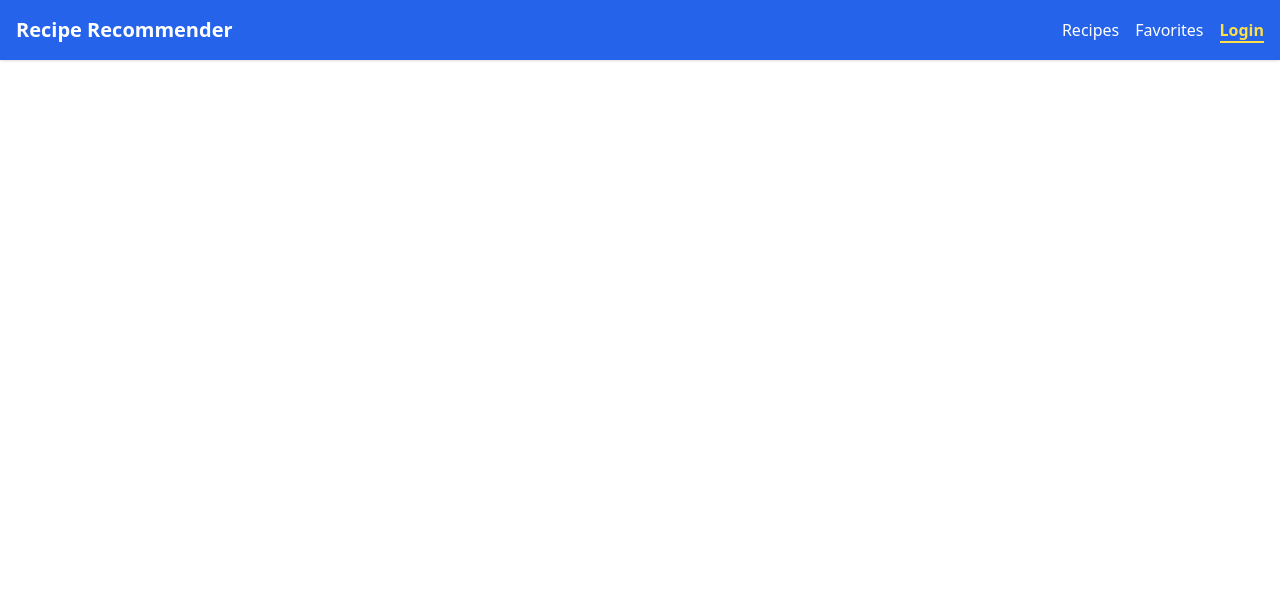
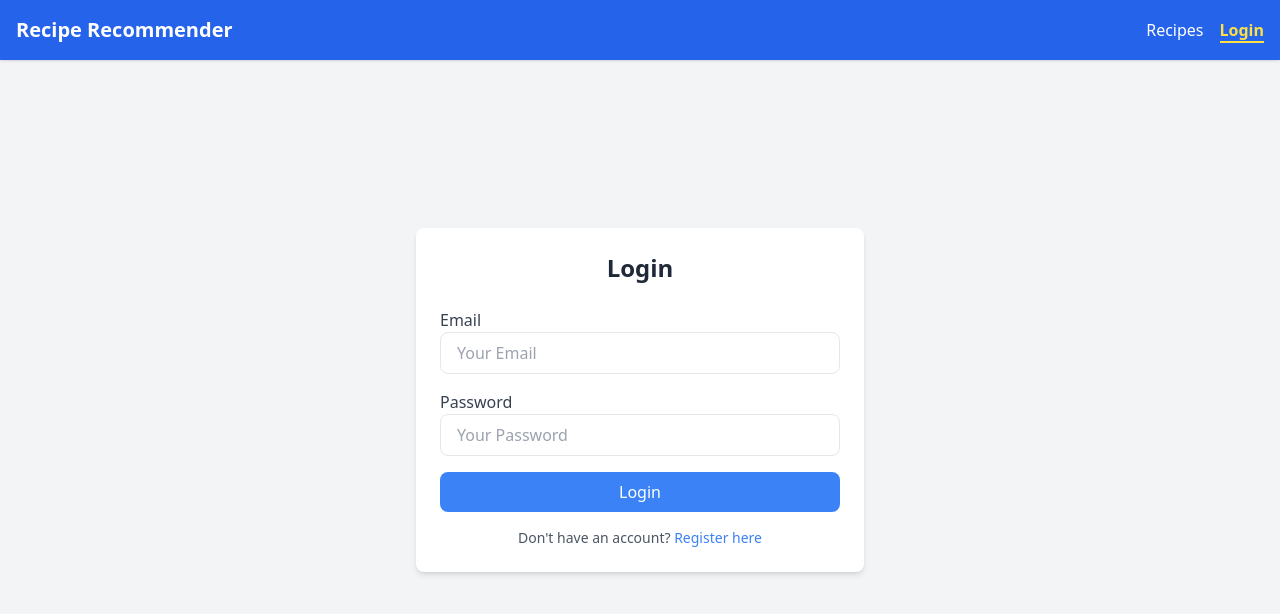
Before and after one commit to Amiya-1999/RecipeRecommender, an Angular app in the folder recipe-recommender-frontend/: page /login in a window 1280 px wide. Shown: the top 614 px of the page. Built offline with nearby package versions, Linux system fonts and the light colour scheme.

Commit message:
login paage and authentication

```diff
--- a/recipe-recommender-frontend/src/app/components/favorite-list/favorite-list.component.ts
+++ b/recipe-recommender-frontend/src/app/components/favorite-list/favorite-list.component.ts
@@ -1,6 +1,7 @@
 import { Component } from '@angular/core';
 import { FavoriteService } from '../../services/favorite.service';
 import { CommonModule } from '@angular/common';
+import { UserService } from '../../services/user.service';
 
 @Component({
   selector: 'app-favorite-list',
@@ -11,22 +12,21 @@ import { CommonModule } from '@angular/common';
 })
 export class FavoriteListComponent {
   favorites: any[] = [];
-  userId: string = "1";
 
-  constructor(private favoriteService: FavoriteService) {}
+  constructor(private favoriteService: FavoriteService, private userService: UserService) {}
 
   ngOnInit(): void {
     this.loadFavorites();
   }
 
   loadFavorites(): void {
-    this.favoriteService.getFavorites(this.userId).subscribe((favorites) => {
+    this.favoriteService.getFavorites(this.userService.userId).subscribe((favorites) => {
       this.favorites = favorites;
     });
   }
 
   removeFavorite(recipeId: string): void {
-    this.favoriteService.removeFavorite(this.userId, recipeId).subscribe((data) => {
+    this.favoriteService.removeFavorite(this.userService.userId, recipeId).subscribe((data) => {
       alert(data.message)
       this.favorites = this.favorites.filter((fav) => fav.id !== recipeId);
     });
--- a/recipe-recommender-frontend/src/app/components/header/header.component.html
+++ b/recipe-recommender-frontend/src/app/components/header/header.component.html
@@ -10,16 +10,25 @@
       >
 
       <a
+        *ngIf="isLoggedIn"
         routerLink="/favorites"
         routerLinkActive="font-bold text-yellow-300 border-b-2 border-yellow-300"
         class="mr-4"
         >Favorites</a
       >
       <a
+        (click)="logOut()"
+        *ngIf="isLoggedIn"
         routerLink="/login"
         routerLinkActive="font-bold text-yellow-300 border-b-2 border-yellow-300"
-        >Login</a
+        >Logout</a
       >
+      <a
+      *ngIf="!isLoggedIn"
+      routerLink="/login"
+      routerLinkActive="font-bold text-yellow-300 border-b-2 border-yellow-300"
+      >Login</a
+    >
     </nav>
   </div>
 </header>
--- a/recipe-recommender-frontend/src/app/components/header/header.component.ts
+++ b/recipe-recommender-frontend/src/app/components/header/header.component.ts
@@ -1,6 +1,7 @@
 import { CommonModule } from '@angular/common';
 import { Component } from '@angular/core';
 import { RouterLink, RouterLinkActive } from '@angular/router';
+import { UserService } from '../../services/user.service';
 
 @Component({
   selector: 'app-header',
@@ -10,5 +11,18 @@ import { RouterLink, RouterLinkActive } from '@angular/router';
   styleUrl: './header.component.css'
 })
 export class HeaderComponent {
+  isLoggedIn: boolean = false;
+
+  constructor(private userService: UserService) {}
+
+  ngOnInit() {
+    this.userService.isLoggedIn().subscribe((data) => {
+      this.isLoggedIn = data;
+    })
+  }
+
+  logOut() {
+    this.userService.logout();
+  }
 
 }
--- a/recipe-recommender-frontend/src/app/components/login/login.component.html
+++ b/recipe-recommender-frontend/src/app/components/login/login.component.html
@@ -1 +1,83 @@
-<p>login works!</p>
+<div class="min-h-screen flex items-center justify-center bg-gray-100">
+  <div class="w-full max-w-md bg-white rounded-lg shadow-md p-6">
+    <h2 class="text-2xl font-semibold text-gray-800 text-center mb-6">
+      {{ isRegister ? "Register" : "Login" }}
+    </h2>
+    <form [formGroup]="authForm" (ngSubmit)="onSubmit()" class="space-y-4">
+      <div *ngIf="isRegister">
+        <label for="name" class="block text-gray-700 font-medium">Name</label>
+        <input
+          id="name"
+          type="text"
+          formControlName="name"
+          placeholder="Your Name"
+          class="w-full px-4 py-2 border rounded-lg focus:outline-none focus:ring-2 focus:ring-blue-500"
+        />
+        <p
+          *ngIf="authForm.get('name')?.invalid && authForm.get('name')?.touched"
+          class="text-sm text-red-500"
+        >
+          Name is required.
+        </p>
+      </div>
+
+      <div>
+        <label for="email" class="block text-gray-700 font-medium">Email</label>
+        <input
+          id="email"
+          type="email"
+          formControlName="email"
+          placeholder="Your Email"
+          class="w-full px-4 py-2 border rounded-lg focus:outline-none focus:ring-2 focus:ring-blue-500"
+        />
+        <p
+          *ngIf="
+            authForm.get('email')?.invalid && authForm.get('email')?.touched
+          "
+          class="text-sm text-red-500"
+        >
+          Please enter a valid email.
+        </p>
+      </div>
+
+      <div>
+        <label for="password" class="block text-gray-700 font-medium"
+          >Password</label
+        >
+        <input
+          id="password"
+          type="password"
+          formControlName="password"
+          placeholder="Your Password"
+          class="w-full px-4 py-2 border rounded-lg focus:outline-none focus:ring-2 focus:ring-blue-500"
+        />
+        <p
+          *ngIf="
+            authForm.get('password')?.invalid &&
+            authForm.get('password')?.touched
+          "
+          class="text-sm text-red-500"
+        >
+          Password must be at least 6 characters long.
+        </p>
+      </div>
+
+      <button
+        type="submit"
+        class="w-full bg-blue-500 text-white py-2 px-4 rounded-lg hover:bg-blue-600 transition duration-200"
+      >
+        {{ isRegister ? "Register" : "Login" }}
+      </button>
+    </form>
+
+    <p class="text-center text-sm text-gray-600 mt-4">
+      {{ isRegister ? "Already have an account?" : "Don't have an account?" }}
+      <a
+        (click)="toggleAuthMode()"
+        class="text-blue-500 hover:underline cursor-pointer"
+      >
+        {{ isRegister ? "Back to Login" : "Register here" }}
+      </a>
+    </p>
+  </div>
+</div>
--- a/recipe-recommender-frontend/src/app/components/login/login.component.ts
+++ b/recipe-recommender-frontend/src/app/components/login/login.component.ts
@@ -1,12 +1,56 @@
 import { Component } from '@angular/core';
+import { UserService } from '../../services/user.service';
+import { Router } from '@angular/router';
+import { FormGroup, FormBuilder, Validators, ReactiveFormsModule } from '@angular/forms';
+import { CommonModule } from '@angular/common';
 
 @Component({
   selector: 'app-login',
   standalone: true,
-  imports: [],
+  imports: [CommonModule, ReactiveFormsModule],
   templateUrl: './login.component.html',
-  styleUrl: './login.component.css'
+  styleUrl: './login.component.css',
 })
 export class LoginComponent {
+  authForm: FormGroup;
+  isRegister = false;
 
+  constructor(
+    private fb: FormBuilder,
+    private userService: UserService,
+    private router: Router
+  ) {
+    this.authForm = this.fb.group({
+      name: [''],
+      email: ['', [Validators.required, Validators.email]],
+      password: ['', [Validators.required, Validators.minLength(6)]],
+    });
+  }
+
+  toggleAuthMode() {
+    this.isRegister = !this.isRegister;
+    if (!this.isRegister) {
+      this.authForm.get('name')?.reset();
+    }
+  }
+
+  onSubmit() {
+    if (this.authForm.invalid) return;
+
+    const { name, email, password } = this.authForm.value;
+
+    if (this.isRegister) {
+      const data = { name: name, email: email, password: password };
+      this.userService.register(data).subscribe(() => {
+        alert('Registration successful. Please log in.');
+        this.toggleAuthMode();
+      });
+    } else {
+      const data = { email: email, password: password };
+      this.userService.login(data).subscribe((res) => {
+        localStorage.setItem('token', res.token);
+        this.router.navigate(['/']);
+      });
+    }
+  }
 }
--- a/recipe-recommender-frontend/src/app/components/recipe-details/recipe-details.component.ts
+++ b/recipe-recommender-frontend/src/app/components/recipe-details/recipe-details.component.ts
@@ -3,6 +3,7 @@ import { ActivatedRoute, RouterLink } from '@angular/router';
 import { RecipeService } from '../../services/recipe.service';
 import { CommonModule } from '@angular/common';
 import { FavoriteService } from '../../services/favorite.service';
+import { UserService } from '../../services/user.service';
 
 @Component({
   selector: 'app-recipe-details',
@@ -16,12 +17,12 @@ export class RecipeDetailsComponent {
   ingredients: string[] = [];
   steps: string[] = [];
   isFavorite: boolean = false;
-  userId: string = '1';
 
   constructor(
     private route: ActivatedRoute,
     private recipeService: RecipeService,
-    private favoriteService: FavoriteService
+    private favoriteService: FavoriteService,
+    private userService: UserService
   ) {}
 
   ngOnInit(): void {
@@ -41,7 +42,7 @@ export class RecipeDetailsComponent {
   }
 
   addToFavorites(recipeId: string): void {
-    this.favoriteService.addFavorite(this.userId, recipeId).subscribe({
+    this.favoriteService.addFavorite(this.userService.userId, recipeId).subscribe({
       next: (res) => {
         alert(res.message)
       },
--- a/recipe-recommender-frontend/src/app/components/recipe-list/recipe-list.component.html
+++ b/recipe-recommender-frontend/src/app/components/recipe-list/recipe-list.component.html
@@ -10,8 +10,8 @@
       <h2 class="text-xl font-semibold">{{ recipe.name }}</h2>
       <p class="text-gray-700">{{ recipe.description }}</p>
       <a
-        [routerLink]="['/recipes', recipe.id]"
-        class="text-blue-500 mt-2 inline-block"
+        (click)="viewDetails(recipe.id)"
+        class="text-blue-500 mt-2 inline-block cursor-pointer"
         >View Details</a
       >
     </div>
--- a/recipe-recommender-frontend/src/app/components/recipe-list/recipe-list.component.ts
+++ b/recipe-recommender-frontend/src/app/components/recipe-list/recipe-list.component.ts
@@ -1,12 +1,13 @@
 import { Component, OnInit } from '@angular/core';
 import { RecipeService } from '../../services/recipe.service';
 import { CommonModule } from '@angular/common';
-import { RouterLink } from '@angular/router';
+import { Router, RouterLink } from '@angular/router';
+import { UserService } from '../../services/user.service';
 
 @Component({
   selector: 'app-recipe-list',
   standalone: true,
-  imports: [CommonModule, RouterLink],
+  imports: [CommonModule],
   templateUrl: './recipe-list.component.html',
   styleUrl: './recipe-list.component.css',
 })
@@ -15,11 +16,24 @@ export class RecipeListComponent implements OnInit {
   currentPage = 1;
   totalPages = 1;
   pageSize = 6;
+  isLoggedIn: boolean = false;
 
-  constructor(private recipeService: RecipeService) {}
+  constructor(private recipeService: RecipeService, private userService: UserService, private router: Router) {}
 
   ngOnInit() {
     this.loadRecipes();
+    this.userService.isLoggedIn().subscribe((data) => {
+      this.isLoggedIn = data;
+    })
+  }
+
+  viewDetails(recipeId: string): void {
+    if(this.isLoggedIn) {
+      this.router.navigate(['/recipes', recipeId])
+    }
+    else {
+      alert("Please login to view details about the recipe")
+    }
   }
 
   loadRecipes() {
--- a/recipe-recommender-frontend/src/app/services/favorite.service.ts
+++ b/recipe-recommender-frontend/src/app/services/favorite.service.ts
@@ -11,17 +11,17 @@ export class FavoriteService {
   constructor(private http: HttpClient) {}
 
   // Add to favorites
-  addFavorite(userId: string, recipeId: string): Observable<any> {
+  addFavorite(userId: string | null, recipeId: string): Observable<any> {
     return this.http.post(`${this.baseUrl}/add`, { userId, recipeId });
   }
 
   // Remove from favorites
-  removeFavorite(userId: string, recipeId: string): Observable<any> {
+  removeFavorite(userId: string | null, recipeId: string): Observable<any> {
     return this.http.delete(`${this.baseUrl}/remove`, {body: {userId, recipeId}});
   }
 
   // Get all favorites
-  getFavorites(userId: string): Observable<any[]> {
+  getFavorites(userId: string | null): Observable<any[]> {
     return this.http.get<any[]>(`${this.baseUrl}/${userId}`);
   }
 }
--- /dev/null
+++ b/recipe-recommender-frontend/src/app/services/storage.service.ts
@@ -0,0 +1,28 @@
+import { Injectable, Inject, PLATFORM_ID } from '@angular/core';
+import { isPlatformBrowser } from '@angular/common';
+
+@Injectable({
+  providedIn: 'root',
+})
+export class StorageService {
+  constructor(@Inject(PLATFORM_ID) private platformId: Object) {}
+
+  getItem(key: string): string | null {
+    if (isPlatformBrowser(this.platformId)) {
+      return localStorage.getItem(key);
+    }
+    return null;
+  }
+
+  setItem(key: string, value: string): void {
+    if (isPlatformBrowser(this.platformId)) {
+      localStorage.setItem(key, value);
+    }
+  }
+
+  removeItem(key: string): void {
+    if(isPlatformBrowser(this.platformId)) {
+      localStorage.removeItem(key);
+    }
+  }
+}
--- a/recipe-recommender-frontend/src/app/services/user.service.ts
+++ b/recipe-recommender-frontend/src/app/services/user.service.ts
@@ -0,0 +1,58 @@
+import { Injectable } from '@angular/core';
+import { HttpClient } from '@angular/common/http';
+import { Observable, BehaviorSubject } from 'rxjs';
+import { tap } from 'rxjs/operators';
+import { StorageService } from './storage.service';
+
+@Injectable({
+  providedIn: 'root',
+})
+export class UserService {
+  private baseUrl = 'http://localhost:8000/api/users';
+  private isLoggedInSubject = new BehaviorSubject<boolean>(this.hasToken());
+  userId: string | null = this.hasUserId();
+
+  constructor(private http: HttpClient, private storageService: StorageService) {}
+
+  // Check if user is logged in
+  isLoggedIn(): Observable<boolean> {
+    return this.isLoggedInSubject.asObservable();
+  }
+
+  // Register user
+  register(data: {
+    name: string;
+    email: string;
+    password: string;
+  }): Observable<any> {
+    return this.http.post(`${this.baseUrl}/register`, data);
+  }
+
+  // Login user
+  login(data: { email: string; password: string }): Observable<any> {
+    return this.http.post(`${this.baseUrl}/login`, data).pipe(
+      tap((response: any) => {
+        this.storageService.setItem('token', response.token);
+        this.storageService.setItem('userId', response.user.id);
+        this.isLoggedInSubject.next(true);
+        this.userId = response.user.id;
+      })
+    );
+  }
+
+  // Logout user
+  logout(): void {
+    this.storageService.removeItem('token');
+    this.storageService.removeItem('userId');
+    this.isLoggedInSubject.next(false);
+  }
+
+  private hasUserId(): string | null {
+    return this.storageService.getItem('userId');
+  }
+
+  // Check for token in localStorage
+  private hasToken(): boolean {
+    return !!this.storageService.getItem('token');
+  }
+}
```
Also changed, not shown: 1 other file (tests, documents, lock files or other folders).
